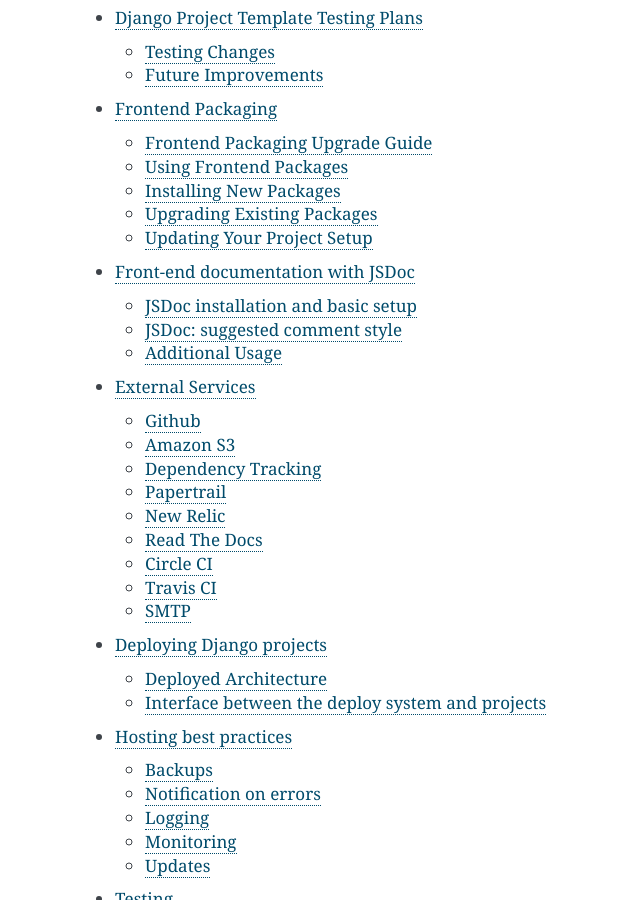
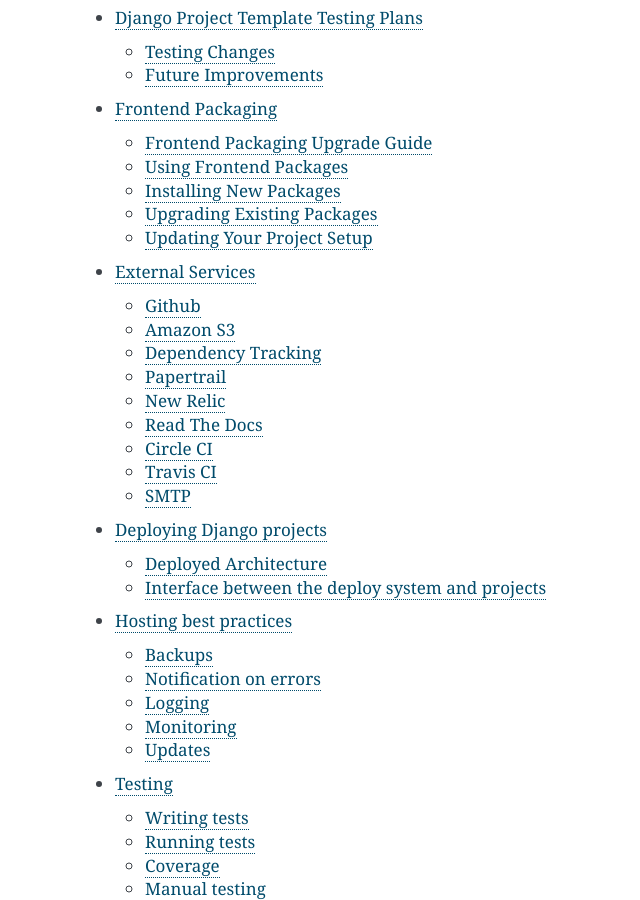
Before and after one commit to caktus/guidebook, a Sphinx documentation site: the page built from source/index.rst, in a window 1280 px wide and 900 px high, scrolled down 1378 px. Shown: the whole window, without its empty margins (335-975 px from the left). Built offline with Sphinx 7.4.7, drawn with Linux system fonts in a browser that asks for light colours; some of the changed lines change nothing that is shown.

Commit message:
Remove unused JS doc-comments documentation

```diff
--- a/source/frontend-docs.rst
+++ /dev/null
@@ -1,235 +0,0 @@
-Front-end documentation with JSDoc
-##################################
-
-Writing maintainable and understandable front-end JavaScript code calls for writing
-particularly thorough documentation. JavaScript is an unusually flexible language in which
-protocols and expectations are rarely if ever obvious without carefully reading
-the code. It's also a language with a huge and diverse set of libraries where
-standards and conventions are in a constant state of flux. The only way to
-ensure that the developer who inherits your front-end code tomorrow or a year
-from now will understand what your program does is to carefully document your code,
-more so than you may be accustomed to doing on Python and other non-JS projects.
-
-A good way to document your JS is by using `JSDoc <http://usejsdoc.org/>`_ and its
-commenting conventions. JSDoc is an API documentation generator that can be used
-to generate a complete documentation site from comments in your JS code. The
-comment syntax associated with JSDoc, derived from that of JavaDoc, is also widely
-used in major JS projects. Whether or not you use JSDoc to generate an API
-docs site for your code, following the JSDoc conventions is a good way to ensure
-that your comments are as informative and immediately comprehensible as possible.
-
-JSDoc installation and basic setup
-==================================
-
-JSDoc can be added to an existing project as an npm dependency. To take advantage
-of JSDoc 3.4's native support for ECMAScript 2015, install JSDoc version
-3.4.0 or later::
-
-    npm install jsdoc@^3.4.0 --save-dev
-
-For most projects, you will want to create a configuration file that will
-tell JSDoc such things as which files to ignore, which plugins to use, etc.
-Full instructions can be found `on the JSDoc site <http://usejsdoc.org/about-configuring-jsdoc.html>`_.
-
-Our recommended practice is to call the configuration file ``.jsdoc.json`` and to place it in your root
-project directory (alongside other config files like ``.gitignore``, ``.babelrc``, etc).
-This configuration file specifies the plugins JSDoc will use, among other things.
-
-In your config file, you can set up the source directories
-that JSDoc will look through as it crawls your JS code, as well as the output
-directory into which it will place the documentation site it builds.
-In projects created with our project template, the source dir will look
-like ``project_name/static/js``; we recommend ``docs/js`` as the dir for docs output.
-
-Caveats:
-
-* You'll also want to enable the ``recurse`` option so that your entire source tree
-  will be scanned.
-* If your site's JavaScript build output is located in the same directory
-  as its source, you will also want to throw in an ``excludePattern`` so that only
-  source JS is crawled.
-
-Following our recommendations gives you a config file like::
-
-    {
-      "source": {
-        "excludePattern": "bundle\\.js",
-        "include": [
-          "project_name/static/js"
-        ]
-      },
-      "opts": {
-        "recurse": true,
-        "destination": "docs/js"
-      }
-    }
-
-If your project is based off the Caktus project template, it probably uses
-React as well as the JSX component-specification DSL; and it probably also
-uses Babel to preprocess both. Because JSDoc can use your existing Babel
-setup, it takes very little additional work to ensure that JSDoc can read
-your code. You will need the ``jsdoc-babel`` plugin::
-
-    npm install --save-dev jsdoc-babel
-
-And you will need to add lines to your config file to add the plugin and to
-get JSDoc to recognize ``.jsx`` files as well as ``.js`` ones::
-
-    {
-      "plugins": ["node_modules/jsdoc-babel"],
-      "source": {
-        "includePattern": ".+\\.jsx?$",
-        /* ... */
-      },
-      /* ... */
-    }
-
-That's it. Assuming Babel is correctly configured to process your JSX code,
-JSDoc will now be able to handle it, too.
-
-Once the configuration file is set up, you can generate a JSDoc site from your
-JS by running this command (assuming ``./node_modules/.bin`` is in your
-``$PATH``)::
-
-    jsdoc -c .jsdoc.json
-
-That's it! Your JSDoc documentation will have been deposited in ``./docs/js``.
-
-JSDoc is not a library and doesn't expose a full-featured API. For that
-reason, to use JSDoc from within your build process, it should be treated as
-just another command line program to be run using Node's ``child_process``.
-
-JSDoc: suggested comment style
-==============================
-
-JSDoc offers a very rich selection of tags and other features and a great deal
-of flexibility in how it can be used. We recommend adhering to at least these
-conventions:
-
-* Create a doc comment for every module, class, function / method, and event.
-* For every function / method doc comment, include:
-    * A prose description of the function's purpose
-    * ``@param`` tags for each expected parameter, including:
-        * name
-        * type
-        * prose description
-    * For Object-type parameters, include separate ``@param`` entries for each
-      property expected on the Object
-    * ``@returns`` tag giving the function's return value, including:
-        * type
-        * prose description
-        * separate ``@param`` entries for expected properties on returned Objects
-    * ``@fires`` tags indicating events fired within the function body
-* If a function is a callback:
-    * Declare its doc comment with ``@callback``
-    * Specify the event(s) it's attached to with ``@listens``
-* Include ``@see`` references wherever another part of the code provides useful
-  context for interpreting the comment.
-
-For the full details of what JSDoc is capable of, see `the JSDoc website <http://usejsdoc.org/>`_.
-
-Additional Usage
-================
-
-Comment style
--------------
-
-An ES6 module can be documented by adding a JSDoc comment with the
-``@module`` tag with the identifier for the module (e.g. ``@module foo/bar``
-for a module loaded with ``import * as fooBar from 'foo/bar'``)::
-
-    /** @module foo/bar */
-
-An ES6 class can be documented by adding a JSDoc comment to its
-constructor. Note that while this JSDoc comment is applied to the constructor
-method, it will be treated as documentation for the class itself and listed
-in the doc index as such.
-
-The class documentation comment includes a brief prose description of
-the class's nature; it explicitly identifies the function as a
-constructor using ``@constructs``; it spells out the type of its single
-required parameter, ``options``, and the attribute ``id`` that it
-requires; and it uses ``@see`` to link to the docs for the method
-``appSetup`` which does the constructor's heavy lifting::
-
-    export default class ShowMatches extends Model {
-      /**
-       * The app state model.
-       *
-       * @constructs ShowMatches
-       * @param {Object} options - initialization options for app.
-       * @param {string} options.id - ID of dataset.
-       *
-       * @see ShowMatches#appSetup
-       */
-      constructor (options, ...rest) {
-        super(options, ...rest);
-        this.__options__ = options;
-        this.appSetup(options);
-      }
-
-      // ...
-    }
-
-This example of a JSDoc comment for a method on this class contains
-a prose description indicating how it fits in with the flow of the
-app; it specifies the type of its single parameter by linking to
-the docs for a class defined in a separate module, also indicating
-with the ``Type[]`` notation that the argument is an array of values
-of that type; it indicates via ``@fires`` that calling the function
-fires an event, and it links to the docs for that event; and it
-uses ``@see`` to accompany the reference to ``PossibleMatches`` with
-an explicit link to its documentation::
-
-    /**
-     * Method called to compare a collection of potential matches, triggered
-     * by the PossibleMatches view.
-     *
-     * @method ShowMatches#compareMatches
-     * @param {module:models/PossibleMatch.PossibleMatch[]} matches - set of
-     *     matches to compare
-     * @fires ShowMatches#event:change:comparing_matches
-     * @see module:views/PossibleMatches
-     */
-    compareMatches (models) {
-      this.set('comparing_matches', new PossibleMatchesCollection(models));
-    }
-
-.. caution:: Note that ``@method`` gives the name of the class and the
-             method. If you don't do this and just say ``@method`` (which the JSDoc docs
-             say you can do), assuming your method is an ECMAScript 2015 class method,
-             JSDoc will not generate documentation for your method.
-
-A callback for an event can be documented like this. This doc comment
-indicates that the function is to be used as a callback by declaring
-it with ``@callback``. It specifies the event it listens for using ``@listens``.
-Finally, since executing the callback also triggers an event, it
-specifies that event with ``@fires``::
-
-    /**
-     * Handles the changing of the set of potential matches being compared.
-     *
-     * @callback ShowMatches#changeComparingMatches
-     * @listens ShowMatches#event:change:comparing_matches
-     * @fires ShowMatches#event:change:active_master_view
-     */
-    changeComparingMatches () {
-      this.set('active_master_view', 'possible-matches-detail');
-    }
-
-Custom or otherwise app-relevant events can be documented in
-free-standing JSDoc comment blocks. This event doc comment indicates
-the name of the event with ``@event``, and it documents each parameter
-passed to its event listeners with ``@param`` (i.e. the callback for
-``change:new_id`` should take two arguments, ``app`` and ``new_id_p``,
-whose types and significance are spelled out here)::
-
-    /**
-     * Event representing the process of assigning a new ID to the current
-     * active Person record.
-     *
-     * @event ShowMatches#event:change:new_id
-     * @param {ShowMatches} app - the changing app
-     * @param {Promise} new_id_p - promise representing the HTTP request to
-     *     assign a new ID to the current active Person
-     */
--- a/source/index.rst
+++ b/source/index.rst
@@ -23,7 +23,6 @@
    margarita/margarita
    project-template-testing
    frontend-packages
-   frontend-docs
    services/index
    deploy/index
    hosting-practices
```
